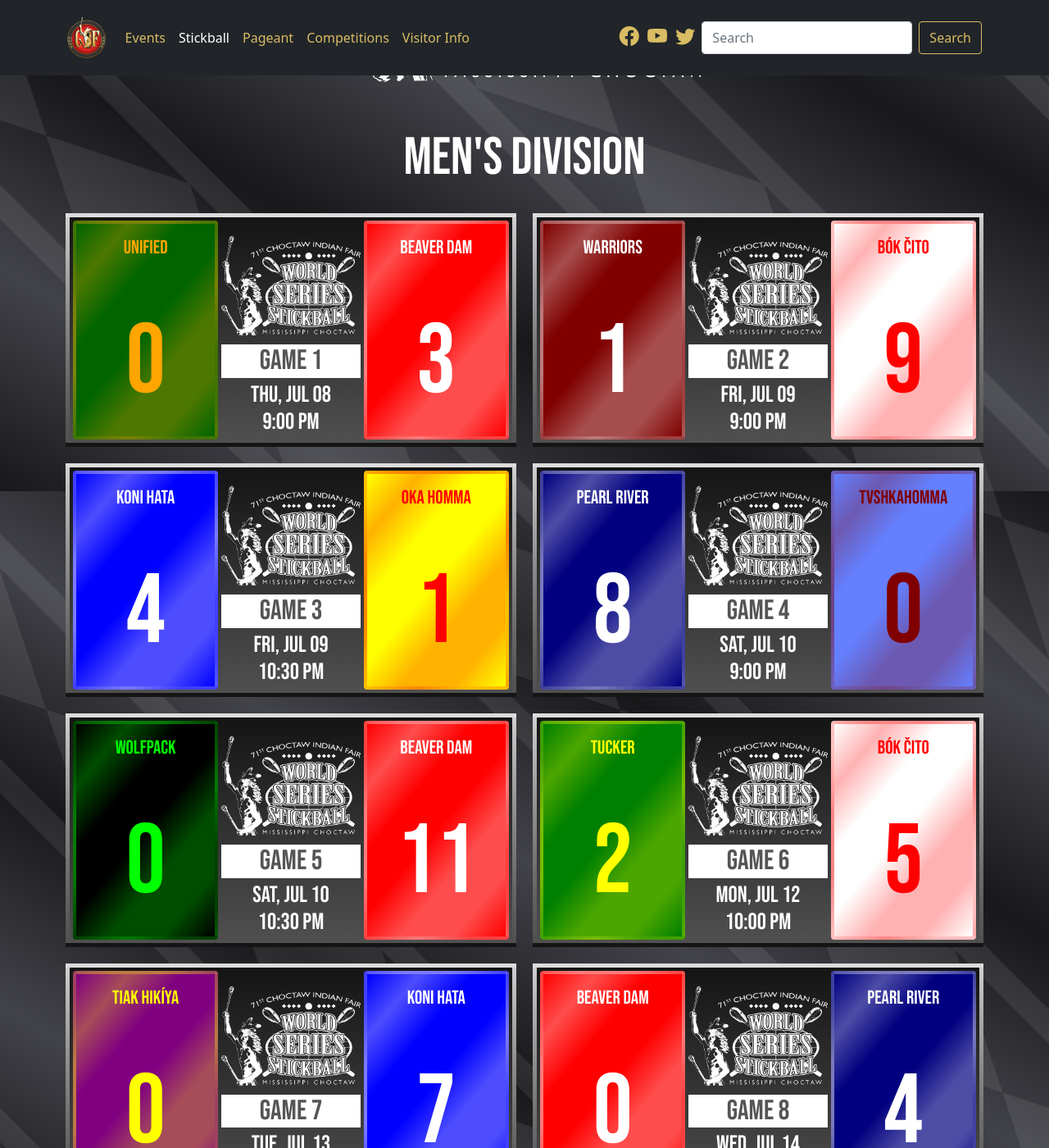
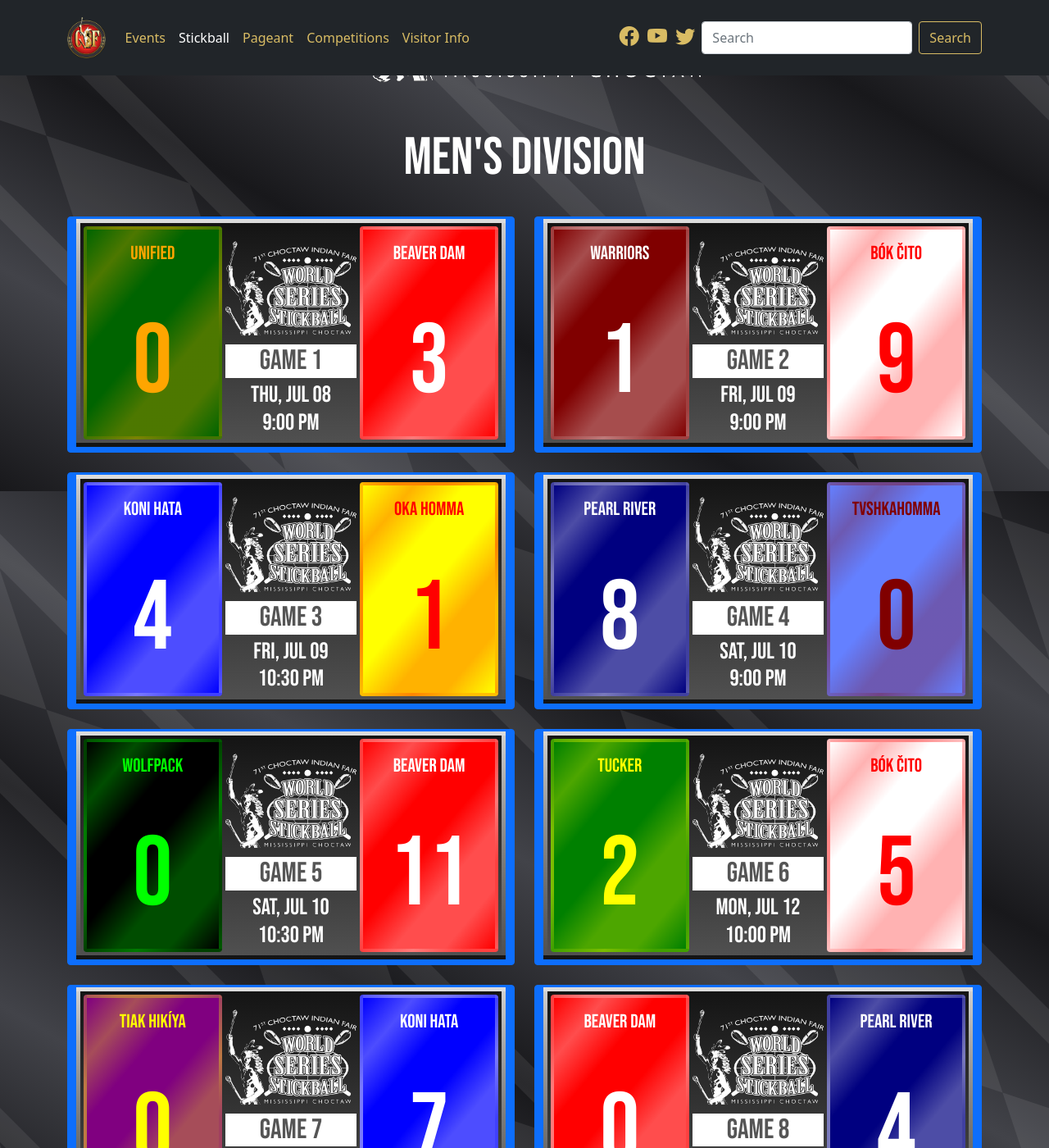
Before and after one commit to smattera/smattera.github.io, a Jekyll site: the page built from stickball/index.md, in a window 1280 px wide and 1400 px high, scrolled down 391 px. Shown: the whole window at 82% size. Built offline with Jekyll 4.4.1, drawn with Linux system fonts in a browser that asks for light colours; nearby versions of some CDN libraries; some of the changed text lies outside the part shown.

Commit message:
Update events.html

```diff
--- a/_includes/events.html
+++ b/_includes/events.html
@@ -1,7 +1,7 @@
 <section class="diamond-bg text-light py-5 text-center bebas">
   <div class="container">
-    <h1 style="font-size: 6rem;">Events</h1>
-    <h2 class="py-2" style="font-size: 4rem;">2021 Live Entertainment</h2>
+    <h1>Events</h1>
+    <h2 class="py-2">2021 Live Entertainment</h2>
     <div class="row">
       <div class="col-md">
         <img src="../assets/img/jimmieallen.png" alt="Jimmie Allen" class="img-fluid py-2">
@@ -24,7 +24,7 @@
 
 <section class="diamond-bg text-light py-5 text-center">
   <div class="container">
-    <h2 class="pb-2 bebas" style="font-size: 4rem;">2021 Fair Schedule</h2>
+    <h2 class="pb-2">2021 Fair Schedule</h2>
 
     {% assign cachedNow = 'now' | date: '%Y-%m-%d' %}
 
--- a/_includes/game.html
+++ b/_includes/game.html
@@ -1,4 +1,5 @@
       <div class="col">
+        <a class="btn btn-primary" href="#" role="button">
           <div class="row row-cols-3 g-1 p-1 card-black-border" style="background: linear-gradient(to bottom, rgba(20,20,20,1), rgba(80,80,80,1));">
             <div class="col-4 card mt-0 position-relative" style="background: linear-gradient(130deg, rgba({{ include.t1c2 }}, 0), rgba({{ include.t1c2 }}, 0.3), rgba({{ include.t1c2 }}, 0), rgba({{ include.t1c2 }}, 0), rgba({{ include.t1c2 }}, 0.3), rgba({{ include.t1c2 }}, 0.3), rgba({{ include.t1c2 }}, 0)), rgba({{ include.t1c }}, 1); color: rgba({{ include.t1c2 }},1); border: 4px solid rgba({{ include.t1c2 }}, 0.25);">
               <div class="card-head pt-3 h3" style="font-size:1.45rem;">{{ include.t1 }}</div>
@@ -16,4 +17,5 @@
               <div class="card-footer position-absolute bottom-0 start-50 translate-middle-x p-0 text-nowrap" style="background: transparent; font-size: 120px; border: none;">{{ include.t2s }}</div>
             </div>
           </div>
+        </a>
       </div>
--- a/_includes/stickball.html
+++ b/_includes/stickball.html
@@ -2,63 +2,63 @@
   <div class="container text-center text-white bebas">
     <img src="../assets/img/wss.jpg" class="img-fluid lighten pb-5">
 
-    <h2 style="font-size:4rem;">Men's Division</h2>
+    <h2>Men's Division</h2>
     <div class="row row-cols-1 row-cols-lg-2 row-cols-xxl-3 g-4 mt-1">
-      {% include game.html g="1" d="Thu, Jul 08" hr="9:00 PM" t1="UNIFIED" t1c="0,100,0" t1c2="255,165,0" t1s="0" t2="BEAVER DAM" t2c="255,0,0" t2c2="255,255,255" t2s="3" %}
-      {% include game.html g="2" d="Fri, Jul 09" hr="9:00 PM" t1="WARRIORS" t1c="128,0,0" t1c2="255,255,255" t1s="1" t2="BÓK ČITO" t2c="255,255,255" t2c2="255,0,0" t2s="9" %}
-      {% include game.html g="3" d="Fri, Jul 09" hr="10:30 PM" t1="KONI HATA" t1c="0,0,255" t1c2="255,255,255" t1s="4" t2="OKA HOMMA" t2c="255,255,0" t2c2="255,0,0" t2s="1" %}
-      {% include game.html g="4" d="Sat, Jul 10" hr="9:00 PM" t1="PEARL RIVER" t1c="0,0,128" t1c2="255,255,255" t1s="8" t2="TVSHKAHOMMA" t2c="100,128,255" t2c2="128,0,0" t2s="0" %}
-      {% include game.html g="5" d="Sat, Jul 10" hr="10:30 PM" t1="WOLFPACK" t1c="0,0,0" t1c2="0,255,0" t1s="0" t2="BEAVER DAM" t2c="255,0,0" t2c2="255,255,255" t2s="11" %}
-      {% include game.html g="6" d="Mon, Jul 12" hr="10:00 PM" t1="TUCKER" t1c="0,128,0" t1c2="255,255,0" t1s="2" t2="BÓK ČITO" t2c="255,255,255" t2c2="255,0,0" t2s="5" %}
-      {% include game.html g="7" d="Tue, Jul 13" hr="10:00 PM" t1="TIAK HIKÍYA" t1c="128,0,128" t1c2="255,255,0" t1s="0" t2="KONI HATA" t2c="0,0,255" t2c2="255,255,255" t2s="7" %}
-      {% include game.html g="8" d="Wed, Jul 14" hr="10:15 PM" t1="BEAVER DAM" t1c="255,0,0" t1c2="255,255,255" t1s="0" t2="PEARL RIVER" t2c="0,0,128" t2c2="255,255,255" t2s="4" %}
-      {% include game.html g="9" d="Thu, Jul 15" hr="10:15 PM" t1="BÓK ČITO" t1c="255,255,255" t1c2="255,0,0" t1s="2" t2="KONI HATA" t2c="0,0,255" t2c2="255,255,255" t2s="1" %}
-      {% include game.html g="10" d="Sat, Jul 17" hr="10:15 PM" t1="PEARL RIVER" t1c="0,0,128" t1c2="255,255,255" t1s="5" t2="BÓK ČITO" t2c="255,255,255" t2c2="255,0,0" t2s="6" %}
+      {% include game.html g="1" d="Thu, Jul 08" hr="9:00 PM" t1="unified" t1c="0,100,0" t1c2="255,165,0" t1s="0" t2="beaver dam" t2c="255,0,0" t2c2="255,255,255" t2s="3" %}
+      {% include game.html g="2" d="Fri, Jul 09" hr="9:00 PM" t1="warriors" t1c="128,0,0" t1c2="255,255,255" t1s="1" t2="bók čito" t2c="255,255,255" t2c2="255,0,0" t2s="9" %}
+      {% include game.html g="3" d="Fri, Jul 09" hr="10:30 PM" t1="koni hata" t1c="0,0,255" t1c2="255,255,255" t1s="4" t2="oka homma" t2c="255,255,0" t2c2="255,0,0" t2s="1" %}
+      {% include game.html g="4" d="Sat, Jul 10" hr="9:00 PM" t1="pearl river" t1c="0,0,128" t1c2="255,255,255" t1s="8" t2="tvshkahomma" t2c="100,128,255" t2c2="128,0,0" t2s="0" %}
+      {% include game.html g="5" d="Sat, Jul 10" hr="10:30 PM" t1="wolfpack" t1c="0,0,0" t1c2="0,255,0" t1s="0" t2="beaver dam" t2c="255,0,0" t2c2="255,255,255" t2s="11" %}
+      {% include game.html g="6" d="Mon, Jul 12" hr="10:00 PM" t1="tucker" t1c="0,128,0" t1c2="255,255,0" t1s="2" t2="bók čito" t2c="255,255,255" t2c2="255,0,0" t2s="5" %}
+      {% include game.html g="7" d="Tue, Jul 13" hr="10:00 PM" t1="tiak hikíya" t1c="128,0,128" t1c2="255,255,0" t1s="0" t2="koni hata" t2c="0,0,255" t2c2="255,255,255" t2s="7" %}
+      {% include game.html g="8" d="Wed, Jul 14" hr="10:15 PM" t1="beaver dam" t1c="255,0,0" t1c2="255,255,255" t1s="0" t2="pearl river" t2c="0,0,128" t2c2="255,255,255" t2s="4" %}
+      {% include game.html g="9" d="Thu, Jul 15" hr="10:15 PM" t1="bók čito" t1c="255,255,255" t1c2="255,0,0" t1s="2" t2="koni hata" t2c="0,0,255" t2c2="255,255,255" t2s="1" %}
+      {% include game.html g="10" d="Sat, Jul 17" hr="10:15 PM" t1="pearl river" t1c="0,0,128" t1c2="255,255,255" t1s="5" t2="bók čito" t2c="255,255,255" t2c2="255,0,0" t2s="6" %}
     </div>
 
-    <h2 class="pt-5" style="font-size:4rem;">Women's Division</h2>
+    <h2 class="pt-5">Women's Division</h2>
     <div class="row row-cols-1 row-cols-lg-2 row-cols-xxl-3 g-4">
-      {% include game.html g="1" d="Thu, Jul 08" hr="8:00 PM" t1="BEAVER DAM" t1c="255,0,0" t1c2="255,255,255" t1s="3" t2="OKA HOMMA OHÓYO" t2c="255,255,0" t2c2="255,0,0" t2s="0" %}
-      {% include game.html g="2" d="Fri, Jul 09" hr="8:00 PM" t1="NATIVES" t1c="180,210,255" t1c2="0,0,0" t1s="2" t2="TALI OHÓYO" t2c="255,192,203" t2c2="0,0,128" t2s="1" %}
-      {% include game.html g="3" d="Sat, Jul 10" hr="6:00 PM" t1="TIAK HIKÍYA OHÓYO" t1c="128,0,128" t1c2="255,255,0" t1s="2" t2="KONI HATA OHÓYO" t2c="0,0,255" t2c2="255,255,255" t2s="1" %}
-      {% include game.html g="4" d="Sat, Jul 10" hr="7:00 PM" t1="TVSHKAHOMMA" t1c="100,128,255" t1c2="128,0,0" t1s="4" t2="TUCKER ALHÍHA" t2c="0,128,0" t2c2="255,255,0" t2s="0" %}
-      {% include game.html g="5" d="Sat, Jul 10" hr="8:00 PM" t1="BÓK ČITO OHÓYO" t1c="255,255,255" t1c2="255,0,0" t1s="3" t2="BEAVER DAM" t2c="255,0,0" t2c2="255,255,255" t2s="2" %}
-      {% include game.html g="6" d="Mon, Jul 12" hr="7:00 PM" t1="PEARL RIVER" t1c="0,0,128" t1c2="255,255,255" t1s="6" t2="NATIVES" t2c="180,210,255" t2c2="0,0,0" t2s="0" %}
-      {% include game.html g="7" d="Mon, Jul 12" hr="9:00 PM" t1="LADY WARRIORS" t1c="128,0,0" t1c2="255,255,255" t1s="1" t2="TIAK HIKÍYA OHÓYO" t2c="128,0,128" t2c2="255,255,0" t2s="0" %}
-      {% include game.html g="8" d="Tue, Jul 13" hr="7:00 PM" t1="BÓK ČITO OHÓYO" t1c="255,255,255" t1c2="255,0,0" t1s="2" t2="TVSHKAHOMMA" t2c="100,128,255" t2c2="128,0,0" t2s="1" %}
-      {% include game.html g="9" d="Tue, Jul 13" hr="9:00 PM" t1="PEARL RIVER" t1c="0,0,128" t1c2="255,255,255" t1s="5" t2="LADY WARRIORS" t2c="128,0,0" t2c2="255,255,255" t2s="0" %}
-      {% include game.html g="10" d="Fri, Jul 16" hr="11:30 PM" t1="BÓK ČITO OHÓYO" t1c="255,255,255" t1c2="255,0,0" t1s="0" t2="PEARL RIVER" t2c="0,0,128" t2c2="255,255,255" t2s="3" %}
+      {% include game.html g="1" d="Thu, Jul 08" hr="8:00 PM" t1="beaver dam" t1c="255,0,0" t1c2="255,255,255" t1s="3" t2="oka homma ohóyo" t2c="255,255,0" t2c2="255,0,0" t2s="0" %}
+      {% include game.html g="2" d="Fri, Jul 09" hr="8:00 PM" t1="natives" t1c="180,210,255" t1c2="0,0,0" t1s="2" t2="tali ohóyo" t2c="255,192,203" t2c2="0,0,128" t2s="1" %}
+      {% include game.html g="3" d="Sat, Jul 10" hr="6:00 PM" t1="tiak hikíya ohóyo" t1c="128,0,128" t1c2="255,255,0" t1s="2" t2="koni hata ohóyo" t2c="0,0,255" t2c2="255,255,255" t2s="1" %}
+      {% include game.html g="4" d="Sat, Jul 10" hr="7:00 PM" t1="tvshkahomma" t1c="100,128,255" t1c2="128,0,0" t1s="4" t2="tucker alhíha" t2c="0,128,0" t2c2="255,255,0" t2s="0" %}
+      {% include game.html g="5" d="Sat, Jul 10" hr="8:00 PM" t1="bók čito ohóyo" t1c="255,255,255" t1c2="255,0,0" t1s="3" t2="beaver dam" t2c="255,0,0" t2c2="255,255,255" t2s="2" %}
+      {% include game.html g="6" d="Mon, Jul 12" hr="7:00 PM" t1="pearl river" t1c="0,0,128" t1c2="255,255,255" t1s="6" t2="natives" t2c="180,210,255" t2c2="0,0,0" t2s="0" %}
+      {% include game.html g="7" d="Mon, Jul 12" hr="9:00 PM" t1="lady warriors" t1c="128,0,0" t1c2="255,255,255" t1s="1" t2="tiak hikíya ohóyo" t2c="128,0,128" t2c2="255,255,0" t2s="0" %}
+      {% include game.html g="8" d="Tue, Jul 13" hr="7:00 PM" t1="bók čito ohóyo" t1c="255,255,255" t1c2="255,0,0" t1s="2" t2="tvshkahomma" t2c="100,128,255" t2c2="128,0,0" t2s="1" %}
+      {% include game.html g="9" d="Tue, Jul 13" hr="9:00 PM" t1="pearl river" t1c="0,0,128" t1c2="255,255,255" t1s="5" t2="lady warriors" t2c="128,0,0" t2c2="255,255,255" t2s="0" %}
+      {% include game.html g="10" d="Fri, Jul 16" hr="11:30 PM" t1="bók čito ohóyo" t1c="255,255,255" t1c2="255,0,0" t1s="0" t2="pearl river" t2c="0,0,128" t2c2="255,255,255" t2s="3" %}
     </div>
 
-    <h2 class="pt-5" style="font-size:4rem;">Men's (35+) Division</h2>
+    <h2 class="pt-5">Men's (35+) Division</h2>
     <div class="row row-cols-1 row-cols-lg-2 row-cols-xxl-3 g-4">
-      {% include game.html g="1" d="Thu, Jul 08" hr="7:00 PM" t1="BEAVER DAM" t1c="255,0,0" t1c2="255,255,255" t1s="7" t2="INDEPENDENTS" t2c="128,128,128" t2c2="0,0,0" t2s="0" %}
-      {% include game.html g="2" d="Fri, Jul 09" hr="7:00 PM" t1="TVSHKAHOMMA" t1c="100,128,255" t1c2="128,0,0" t1s="0" t2="KONI HATA" t2c="0,0,255" t2c2="255,255,255" t2s="8" %}
-      {% include game.html g="3" d="Mon, Jul 12" hr="8:00 PM" t1="OKA HOMMA" t1c="255,255,0" t1c2="255,0,0" t1s="1" t2="BEAVER DAM" t2c="255,0,0" t2c2="255,255,255" t2s="0" %}
-      {% include game.html g="4" d="Tue, Jul 13" hr="8:00 PM" t1="KONI HATA" t1c="0,0,255" t1c2="255,255,255" t1s="1" t2="BÓK ČITO" t2c="255,255,255" t2c2="255,0,0" t2s="0" %}
-      {% include game.html g="5" d="Fri, Jul 16" hr="10:15 PM" t1="BEAVER DAM" t1c="255,0,0" t1c2="255,255,255" t1s="0" t2="KONI HATA" t2c="0,0,255" t2c2="255,255,255" t2s="4" %}
+      {% include game.html g="1" d="Thu, Jul 08" hr="7:00 PM" t1="beaver dam" t1c="255,0,0" t1c2="255,255,255" t1s="7" t2="independents" t2c="128,128,128" t2c2="0,0,0" t2s="0" %}
+      {% include game.html g="2" d="Fri, Jul 09" hr="7:00 PM" t1="tvshkahomma" t1c="100,128,255" t1c2="128,0,0" t1s="0" t2="koni hata" t2c="0,0,255" t2c2="255,255,255" t2s="8" %}
+      {% include game.html g="3" d="Mon, Jul 12" hr="8:00 PM" t1="oka homma" t1c="255,255,0" t1c2="255,0,0" t1s="1" t2="beaver dam" t2c="255,0,0" t2c2="255,255,255" t2s="0" %}
+      {% include game.html g="4" d="Tue, Jul 13" hr="8:00 PM" t1="koni hata" t1c="0,0,255" t1c2="255,255,255" t1s="1" t2="bók čito" t2c="255,255,255" t2c2="255,0,0" t2s="0" %}
+      {% include game.html g="5" d="Fri, Jul 16" hr="10:15 PM" t1="beaver dam" t1c="255,0,0" t1c2="255,255,255" t1s="0" t2="koni hata" t2c="0,0,255" t2c2="255,255,255" t2s="4" %}
     </div>
 
-    <h2 class="pt-5" style="font-size:4rem;">Tulli Okchi Ishko (14-17) Division</h2>
+    <h2 class="pt-5">Tulli Okchi Ishko (14-17) Division</h2>
     <div class="row row-cols-1 row-cols-lg-2 row-cols-xxl-3 g-4">
-      {% include game.html g="1" d="Fri, Jul 09" hr="6:00 PM" t1="BÓK ČITO" t1c="255,255,255" t1c2="255,0,0" t1s="7" t2="TIAK HIKÍYA" t2c="128,0,128" t2c2="255,255,0" t2s="0" %}
-      {% include game.html g="2" d="Sat, Jul 10" hr="5:00 PM" t1="WARRIORS" t1c="128,0,0" t1c2="255,255,255" t1s="1" t2="BEAVER DAM" t2c="255,0,0" t2c2="255,255,255" t2s="10" %}
-      {% include game.html g="3" d="Mon, Jul 12" hr="6:00 PM" t1="KONI HATA HIMITTA" t1c="0,0,255" t1c2="255,255,255" t1s="2" t2="OKA HOMMA" t2c="255,255,0" t2c2="255,0,0" t2s="1" %}
-      {% include game.html g="4" d="Wed, Jul 14" hr="6:00 PM" t1="PEARL RIVER" t1c="0,0,128" t1c2="255,255,255" t1s="4" t2="BÓK ČITO" t2c="255,255,255" t2c2="255,0,0" t2s="1" %}
-      {% include game.html g="5" d="Thu, Jul 15" hr="6:00 PM" t1="BEAVER DAM" t1c="255,0,0" t1c2="255,255,255" t1s="5" t2="KONI HATA HIMITTA" t2c="0,0,255" t2c2="255,255,255" t2s="2" %}
-      {% include game.html g="6" d="Fri, Jul 16" hr="6:00 PM" t1="PEARL RIVER" t1c="0,0,128" t1c2="255,255,255" t1s="4" t2="BEAVER DAM" t2c="255,0,0" t2c2="255,255,255" t2s="2" %}
+      {% include game.html g="1" d="Fri, Jul 09" hr="6:00 PM" t1="bók čito" t1c="255,255,255" t1c2="255,0,0" t1s="7" t2="tiak hikíya" t2c="128,0,128" t2c2="255,255,0" t2s="0" %}
+      {% include game.html g="2" d="Sat, Jul 10" hr="5:00 PM" t1="warriors" t1c="128,0,0" t1c2="255,255,255" t1s="1" t2="beaver dam" t2c="255,0,0" t2c2="255,255,255" t2s="10" %}
+      {% include game.html g="3" d="Mon, Jul 12" hr="6:00 PM" t1="koni hata himitta" t1c="0,0,255" t1c2="255,255,255" t1s="2" t2="oka homma" t2c="255,255,0" t2c2="255,0,0" t2s="1" %}
+      {% include game.html g="4" d="Wed, Jul 14" hr="6:00 PM" t1="pearl river" t1c="0,0,128" t1c2="255,255,255" t1s="4" t2="bók čito" t2c="255,255,255" t2c2="255,0,0" t2s="1" %}
+      {% include game.html g="5" d="Thu, Jul 15" hr="6:00 PM" t1="beaver dam" t1c="255,0,0" t1c2="255,255,255" t1s="5" t2="koni hata himitta" t2c="0,0,255" t2c2="255,255,255" t2s="2" %}
+      {% include game.html g="6" d="Fri, Jul 16" hr="6:00 PM" t1="pearl river" t1c="0,0,128" t1c2="255,255,255" t1s="4" t2="beaver dam" t2c="255,0,0" t2c2="255,255,255" t2s="2" %}
     </div>
 
-    <h2 class="pt-5" style="font-size:4rem;">Pushmataha (10-13) Division</h2>
+    <h2 class="pt-5">Pushmataha (10-13) Division</h2>
     <div class="row row-cols-1 row-cols-lg-2 row-cols-xxl-3 g-4">
-      {% include game.html g="1" d="Thu, Jul 08" hr="5:00 PM" t1="PEARL RIVER" t1c="0,0,128" t1c2="255,255,255" t1s="4" t2="NANIH WAIYA ATTITUDE" t2c="0,0,0" t2c2="255,255,255" t2s="1" %}
-      {% include game.html g="2" d="Thu, Jul 08" hr="6:00 PM" t1="KONI OSI" t1c="0,0,255" t1c2="255,255,255" t1s="5" t2="BÓK ČITO" t2c="255,255,255" t2c2="255,0,0" t2s="4" %}
-      {% include game.html g="3" d="Fri, Jul 09" hr="5:00 PM" t1="BEAVER DAM" t1c="255,0,0" t1c2="255,255,255" t1s="5" t2="OKA HOMMA" t2c="255,255,0" t2c2="255,0,0" t2s="0" %}
-      {% include game.html g="4" d="Mon, Jul 12" hr="5:00 PM" t1="FANI LAKNA OSI" t1c="0,128,0" t1c2="255,255,0" t1s="6" t2="WARRIORS" t2c="128,0,0" t2c2="255,255,255" t2s="4" %}
-      {% include game.html g="5" d="Tue, Jul 13" hr="6:00 PM" t1="TIAK HIKÍYA OSI" t1c="128,0,128" t1c2="255,255,0" t1s="6" t2="PEARL RIVER" t2c="0,0,128" t2c2="255,255,255" t2s="4" %}
-      {% include game.html g="6" d="Wed, Jul 14" hr="5:00 PM" t1="TIAK HIKÍYA OSI" t1c="128,0,128" t1c2="255,255,0" t1s="2" t2="KONI OSI" t2c="0,0,255" t2c2="255,255,255" t2s="4" %}
-      {% include game.html g="7" d="Thu, Jul 15" hr="5:00 PM" t1="BEAVER DAM" t1c="255,0,0" t1c2="255,255,255" t1s="9" t2="FANI LAKNA OSI" t2c="0,128,0" t2c2="255,255,0" t2s="0" %}
-      {% include game.html g="8" d="Fri, Jul 16" hr="5:00 PM" t1="KONI OSI" t1c="0,0,255" t1c2="255,255,255" t1s="0" t2="BEAVER DAM" t2c="255,0,0" t2c2="255,255,255" t2s="4" %}
+      {% include game.html g="1" d="Thu, Jul 08" hr="5:00 PM" t1="pearl river" t1c="0,0,128" t1c2="255,255,255" t1s="4" t2="nanih waiya attitude" t2c="0,0,0" t2c2="255,255,255" t2s="1" %}
+      {% include game.html g="2" d="Thu, Jul 08" hr="6:00 PM" t1="koni osi" t1c="0,0,255" t1c2="255,255,255" t1s="5" t2="bók čito" t2c="255,255,255" t2c2="255,0,0" t2s="4" %}
+      {% include game.html g="3" d="Fri, Jul 09" hr="5:00 PM" t1="beaver dam" t1c="255,0,0" t1c2="255,255,255" t1s="5" t2="oka homma" t2c="255,255,0" t2c2="255,0,0" t2s="0" %}
+      {% include game.html g="4" d="Mon, Jul 12" hr="5:00 PM" t1="fani lakna osi" t1c="0,128,0" t1c2="255,255,0" t1s="6" t2="warriors" t2c="128,0,0" t2c2="255,255,255" t2s="4" %}
+      {% include game.html g="5" d="Tue, Jul 13" hr="6:00 PM" t1="tiak hikíya osi" t1c="128,0,128" t1c2="255,255,0" t1s="6" t2="pearl river" t2c="0,0,128" t2c2="255,255,255" t2s="4" %}
+      {% include game.html g="6" d="Wed, Jul 14" hr="5:00 PM" t1="tiak hikíya osi" t1c="128,0,128" t1c2="255,255,0" t1s="2" t2="koni osi" t2c="0,0,255" t2c2="255,255,255" t2s="4" %}
+      {% include game.html g="7" d="Thu, Jul 15" hr="5:00 PM" t1="beaver dam" t1c="255,0,0" t1c2="255,255,255" t1s="9" t2="fani lakna osi" t2c="0,128,0" t2c2="255,255,0" t2s="0" %}
+      {% include game.html g="8" d="Fri, Jul 16" hr="5:00 PM" t1="koni osi" t1c="0,0,255" t1c2="255,255,255" t1s="0" t2="beaver dam" t2c="255,0,0" t2c2="255,255,255" t2s="4" %}
     </div>
 
   </div>
--- a/assets/css/main.css
+++ b/assets/css/main.css
@@ -7,6 +7,16 @@
   display: block;
   content: "";
   height: 60px;
+}
+
+h1, .h1 {
+  font-family: 'Bebas Neue', cursive;
+  font-size: 6rem;
+}
+
+h2, .h2 {
+  font-family: 'Bebas Neue', cursive;
+  font-size: 4rem;
 }
 
 @media (min-width: 768px) {
```
Also changed, not shown: assets/css/main.scss (+10 -0 lines), _includes/teamModal.html (added), 1 other file. Lines whose indentation alone changed are shown as unchanged.
